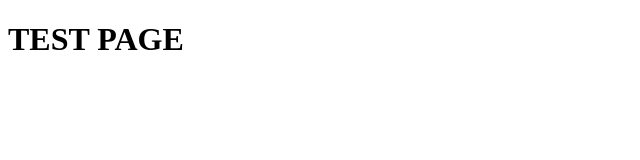
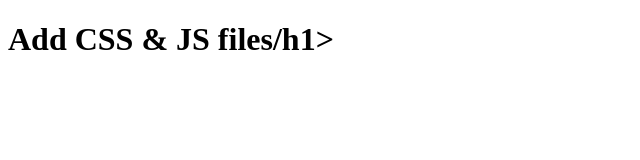
Before and after one commit to alekscript/js-practice, a plain HTML site: page JS_REACT/based_js/03B_user_request/index.html in a window 1280 px wide. Shown: the whole page, without its empty margins (0-640 px from the left). Drawn offline with Linux system fonts and the light colour scheme.

Commit message:
test git

```diff
--- a/JS_REACT/based_js/03B_user_request/index.html
+++ b/JS_REACT/based_js/03B_user_request/index.html
@@ -3,10 +3,11 @@
 <head>
   <meta charset="UTF-8">
   <meta name="viewport" content="width=device-width, initial-scale=1.0">
+  <link rel="stylesheet" href="main.css">
   <title>Document</title>
 </head>
 <body>
-  <h1>TEST PAGE</h1>
+  <h1>Add CSS & JS files/h1>
   <script src="script.js"></script>
 </body>
 </html>
```
